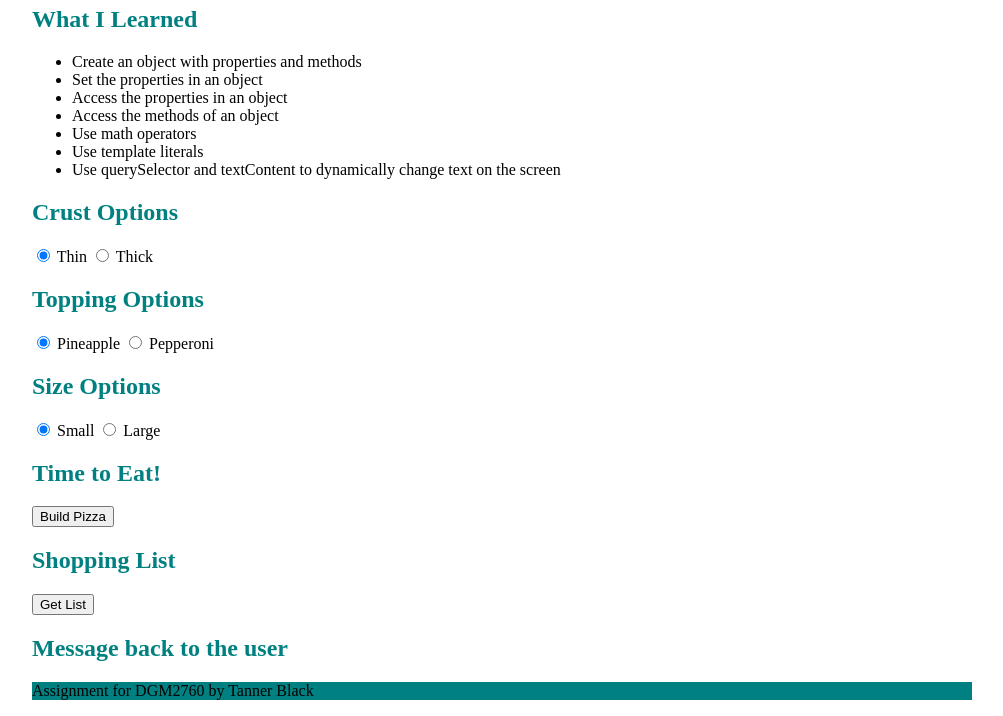
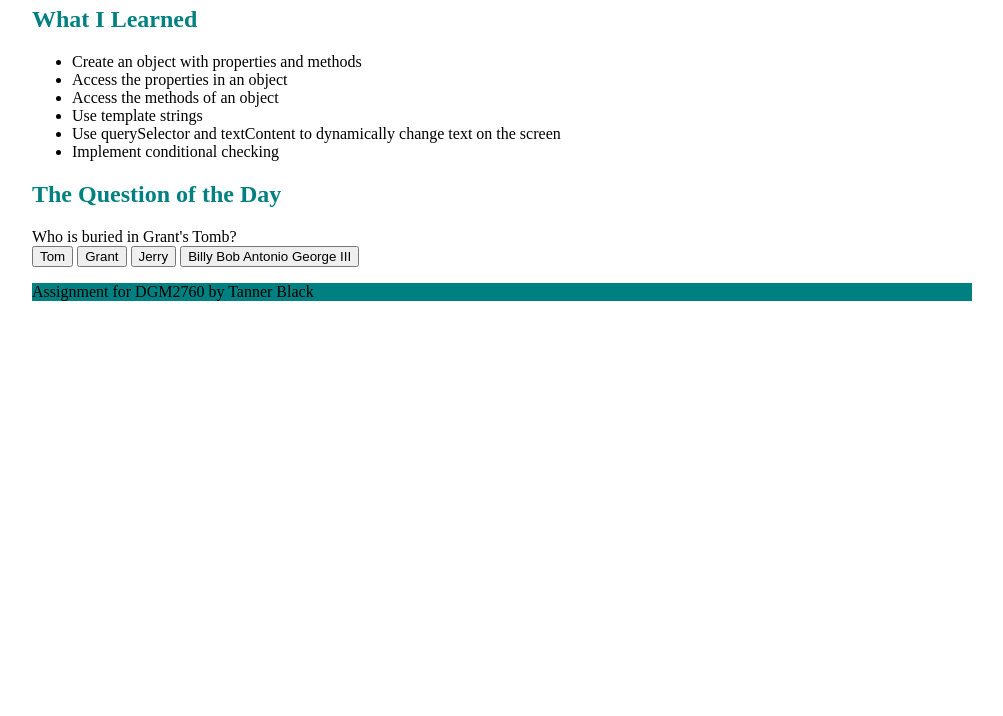
Before and after one commit to TannerBBlack/DGM2760New, a plain HTML site: page Unit08/index.html in a window 1280 px wide. Shown: the part 395-1111 px from the top of the page, without its empty margins (138-1141 px from the left). After the commit the page ends 800 px from the top, so only its background shows below. Drawn offline with Linux system fonts and the light colour scheme.

Commit message:
updating unit 8

```diff
--- a/Unit08/css/style.css
+++ b/Unit08/css/style.css
@@ -1,7 +1,7 @@
 header {
     max-width: 940px;
     margin: 0;
-    background-image: url("../images/pizza.jpg");
+    background-image: url("../images/Grants-tomb-3-640x280.jpg");
     background-size: 940px 300px;
     height: 300px;
     text-shadow: 2px 1px 5px black;
@@ -10,11 +10,6 @@ header {
 body {
     max-width: 940px;
     margin: 0 auto;
-}
-
-main {
-    /* display: flex;
-    justify-content: space-between; */
 }
 
 header h1 {
--- a/Unit08/index.html
+++ b/Unit08/index.html
@@ -5,55 +5,32 @@
     <meta name="viewport" content="width=device-width, initial-scale=1.0">
     <meta http-equiv="X-UA-Compatible" content="ie=edge">
     <link rel="stylesheet" href="css/style.css" type="text/css">
-    <title>Pizza Emporium</title>
+    <title>Grant's Tomb</title>
 </head>
 <body>
 <header>
-    <h1>Pizza Emporium</h1>
+    <h1>Grant's Tomb</h1>
     <h2>Literal Objects</h2>
 </header>
     <main>
-        <h1>Pizza Order Form</h1>
+        <h1>Grant's Tomb</h1>
         <h2>What I Learned</h2>
         <ul>
             <li>Create an object with properties and methods</li>
-            <li>Set the properties in an object</li>
             <li>Access the properties in an object</li>
             <li>Access the methods of an object</li>
-            <li>Use math operators</li>
-            <li>Use template literals</li>
+            <li>Use template strings</li>
             <li>Use querySelector and textContent to dynamically change text on the screen</li>
+            <li>Implement conditional checking</li>
         </ul>
 
-        <h2>Crust Options</h2>
-        <input type="radio" id="thin" name="crust" value="thin" checked>
-        <label for="thin">Thin</label>
-
-        <input type="radio" id="thick" name="crust" value="thick">
-        <label for="thick">Thick</label>
-
-        <h2>Topping Options</h2>
-        <input type="radio" id="pineapple" name="topping" value="pineapple" checked>
-        <label for="pineapple">Pineapple</label>
-
-        <input type="radio" id="pepperoni" name="topping" value="pepperoni">
-        <label for="pepperoni">Pepperoni</label>
-
-        <h2>Size Options</h2>
-        <input type="radio" id="small" name="size" value="small" checked>
-        <label for="small">Small</label>
-
-        <input type="radio" id="large" name="size" value="large">
-        <label for="large">Large</label>
-
-        <h2>Time to Eat!</h2>
-        <button id="build">Build Pizza</button>
-
-        <h2>Shopping List</h2>
-        <button id="shopping">Get List</button>
-
-        <h2>Message back to the user</h2>
-        <p id="feedback"></p>
+        <h2>The Question of the Day</h2>
+        <div id="stem"></div>
+        <button id="answer1"></button>
+        <button id="answer2"></button>
+        <button id="answer3"></button>
+        <button id="answer4"></button>
+        <div class="feedback"></div>
 
     </main>
 
--- a/Unit08/js/main.js
+++ b/Unit08/js/main.js
@@ -1,31 +1,29 @@
-let message = document.querySelector('#feedback');
-
-const pizza = {
-    crust: 'thin',
-    size: 'small',
-    topping: 'pineapple',
-    buildPizza: function () {
-        message = `Baking a ${pizza.size} pizza on a ${pizza.crust} crust with a ${pizza.topping} topping and cheese just for you.`
-        document.querySelector('#feedback').textContent = message
+const question = {
+    stem: "Who is buried in Grant's Tomb?",
+    option1: "Tom",
+    option2: "Grant",
+    option3: "Jerry",
+    option4: "Billy Bob Antonio George III",
+    correct: 2,
+    display: () => {
+        document.querySelector('#stem').textContent = question.stem
+        document.querySelector('#answer1').textContent = question.option1
+        document.querySelector('#answer2').textContent = question.option2
+        document.querySelector('#answer3').textContent = question.option3
+        document.querySelector('#answer4').textContent = question.option4
     },
-    shoppingList: () => {
-        let flour = 1
-        if (pizza.crust === 'thick') flour *= 2
-        if (pizza.size === 'large') flour *= 2
-
-        message = `You will need to purchase ${flour} cups of flour and 1 lb of ${pizza.topping}.`
-        document.querySelector('#feedback').textContent = message
+    check: (userChoice) => {
+        if (userChoice === question.correct) {
+            document.querySelector('.feedback').textContent = "You are Correct!"
+        } else {
+            document.querySelector('.feedback').textContent = "Wrong, try again"
+        }
     }
 }
 
-document.querySelector('#thin').addEventListener('click', () => pizza.crust = 'thin')
-document.querySelector('#thick').addEventListener('click', () => pizza.crust = 'thick')
+document.querySelector('#answer1').addEventListener('click', () => question.check(1))
+document.querySelector('#answer2').addEventListener('click', () => question.check(2))
+document.querySelector('#answer3').addEventListener('click', () => question.check(3))
+document.querySelector('#answer4').addEventListener('click', () => question.check(4))
 
-document.querySelector('#small').addEventListener('click', () => pizza.size = 'small')
-document.querySelector('#large').addEventListener('click', () => pizza.size = 'large')
-
-document.querySelector('#pepperoni').addEventListener('click', () => pizza.topping = 'pepperoni')
-document.querySelector('#pineapple').addEventListener('click', () => pizza.topping = 'pineapple')
-
-document.querySelector('#build').addEventListener('click', pizza.buildPizza)
-document.querySelector('#shopping').addEventListener('click', pizza.shoppingList)
+question.display()
```
Also changed, not shown: Unit08/images/Grants-tomb-3-640x280.jpg (added).
